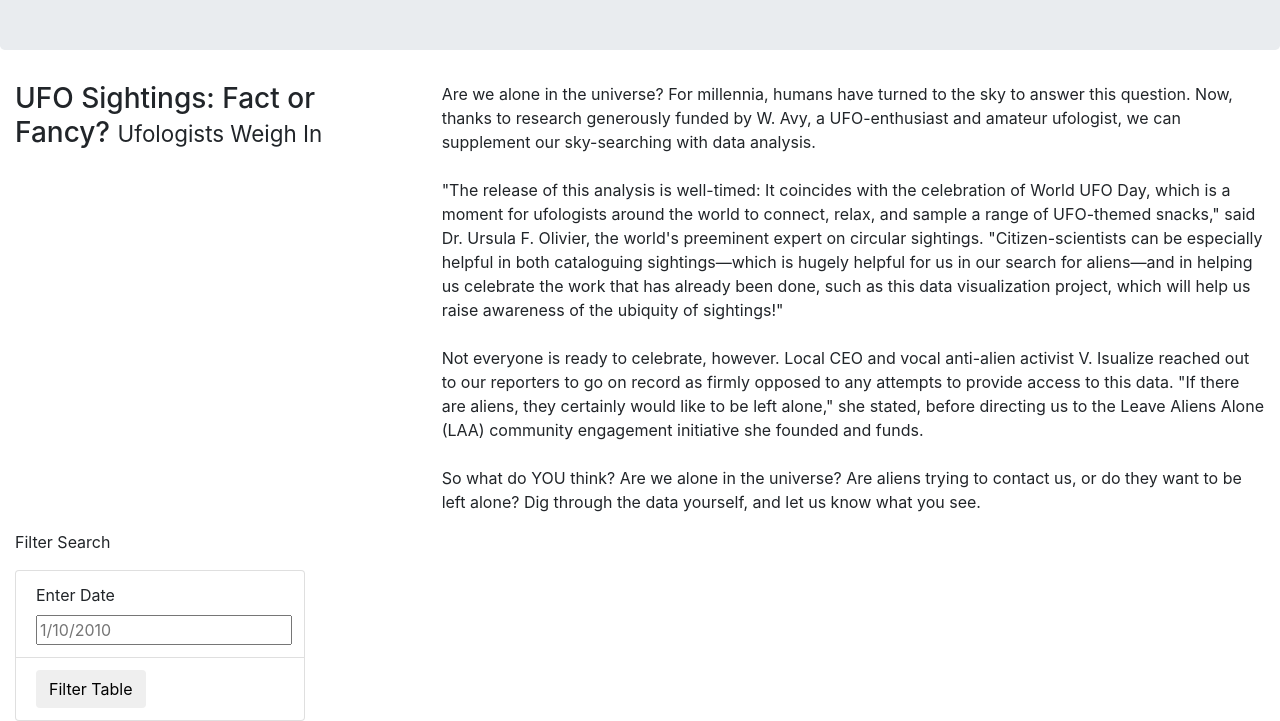
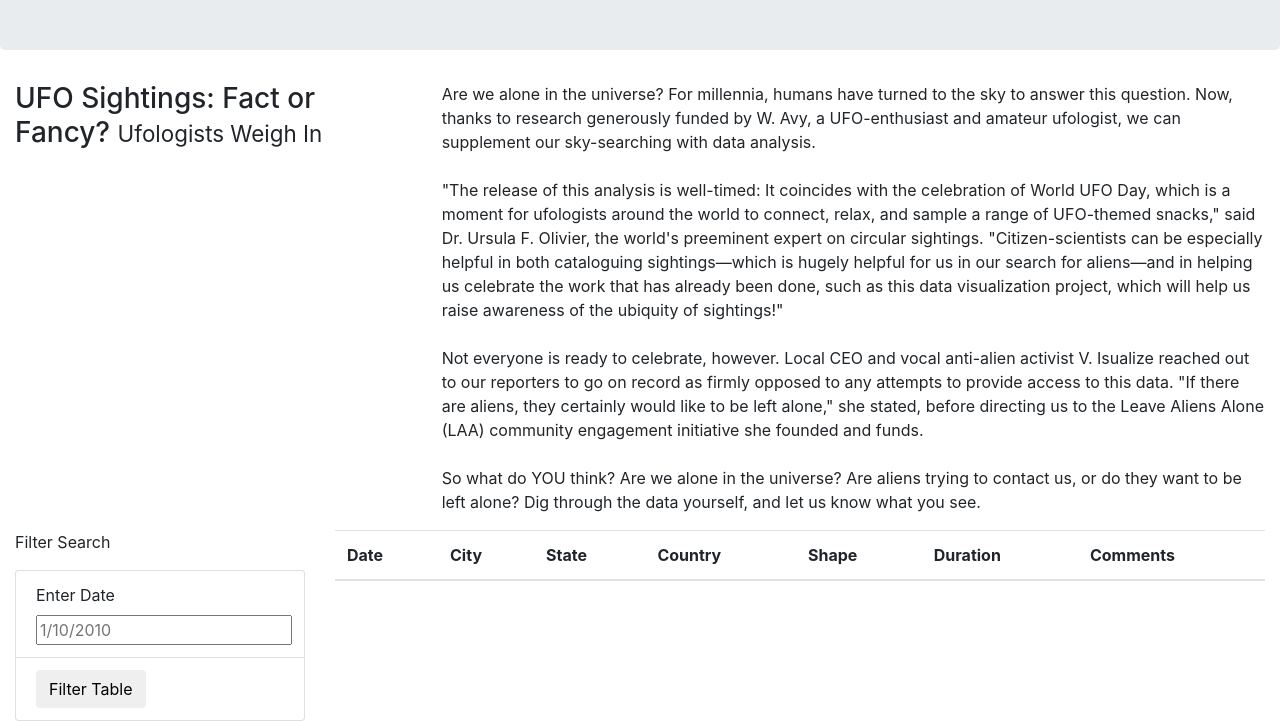
Before and after one commit to ArtTucker/ufo_sightings, a plain HTML site: page index.html in a window 1280 px wide. Shown: the part 190-911 px from the top of the page. Drawn offline with nearby package versions, Linux system fonts and the light colour scheme.

Commit message:
add table layout

```diff
--- a/index.html
+++ b/index.html
@@ -18,9 +18,11 @@
         <nav class="navbar navbar-expand-lg">
             <a class="navbar-brand" href="index.html">UFO Sightings</a>
         </nav>
+
         <div class="jumbotron">
             <h1>The Truth Is Out There</h1>
         </div>
+
         <div class="container-fluid">
             <div class="row">
                 <div class="col-md-4">
@@ -42,6 +44,7 @@
                 </div>
             </div>
         </div>
+
         <div class="container-fluid">
             <div class="row">
                 <div class="col-md-3">
@@ -58,8 +61,22 @@
                         </ul>
                     </form>
                 </div>
+
                 <div class="col-md-9">
-
+                    <table class="table table-striped">
+                        <thead>
+                            <tr>
+                                <th>Date</th>
+                                <th>City</th>
+                                <th>State</th>
+                                <th>Country</th>
+                                <th>Shape</th>
+                                <th>Duration</th>
+                                <th>Comments</th>
+                            </tr>
+                        </thead>
+                        <tbody></tbody>
+                    </table>
                 </div>
             </div>
         </div>
```
